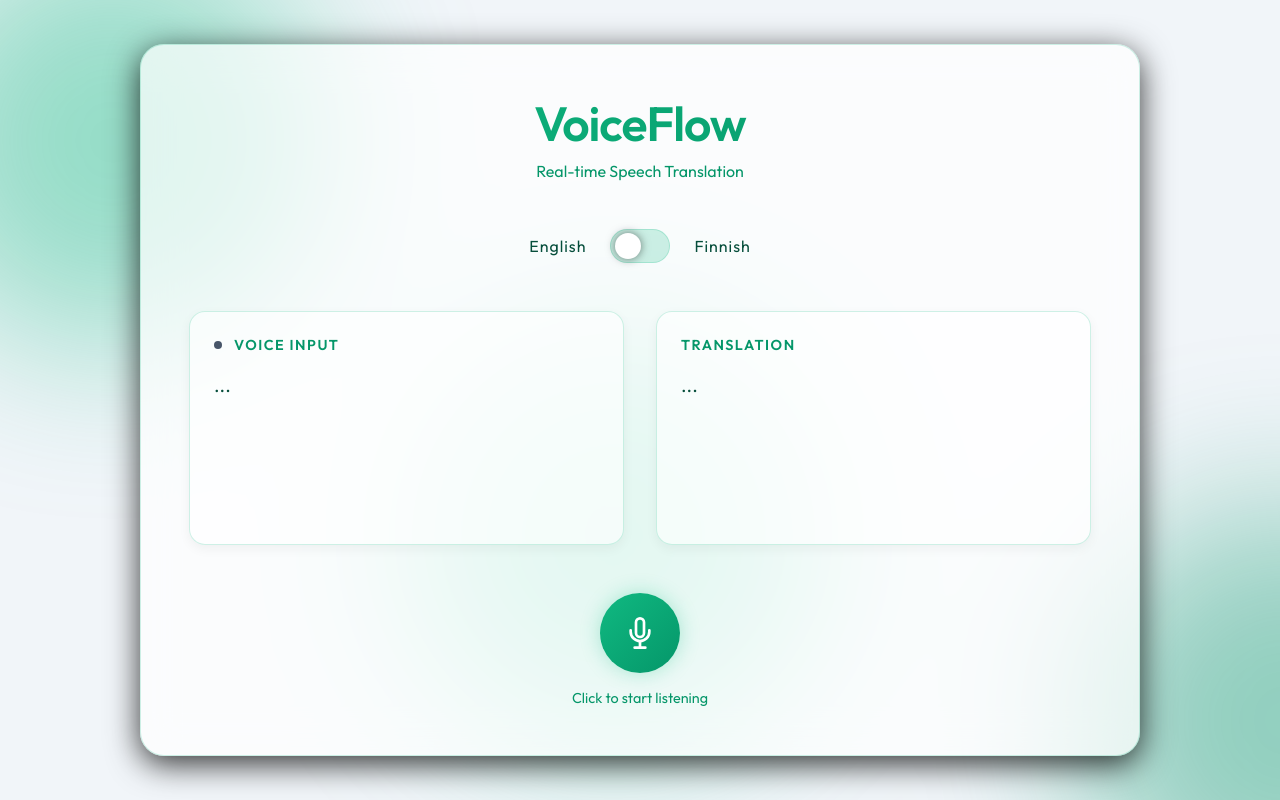
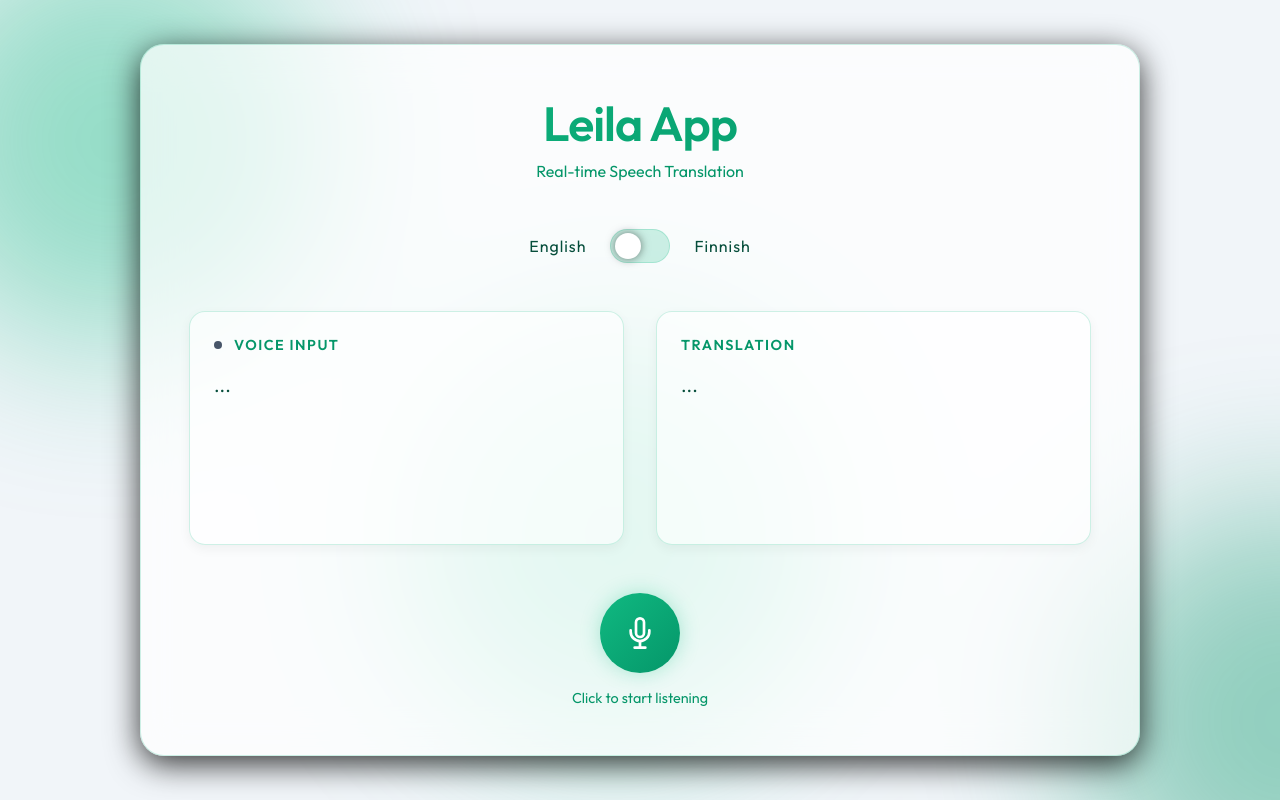
Before and after one commit to Leilabtl/VoiceFlow-Translator, a plain HTML site: page index.html in a window 1280 px wide. Drawn offline with Linux system fonts and the light colour scheme.

Commit message:
Rename application to Leila App

```diff
--- a/index.html
+++ b/index.html
@@ -3,7 +3,7 @@
 <head>
     <meta charset="UTF-8">
     <meta name="viewport" content="width=device-width, initial-scale=1.0">
-    <title>VoiceFlow - Premium Voice Translator</title>
+    <title>Leila App - Premium Voice Translator</title>
     <link rel="stylesheet" href="style.css">
     <link rel="preconnect" href="https://fonts.googleapis.com">
     <link rel="preconnect" href="https://fonts.gstatic.com" crossorigin>
@@ -18,7 +18,7 @@
 
     <div class="glass-container">
         <header>
-            <h1>VoiceFlow</h1>
+            <h1>Leila App</h1>
             <p>Real-time Speech Translation</p>
         </header>
 
```
Also changed, not shown: 1 other file.
